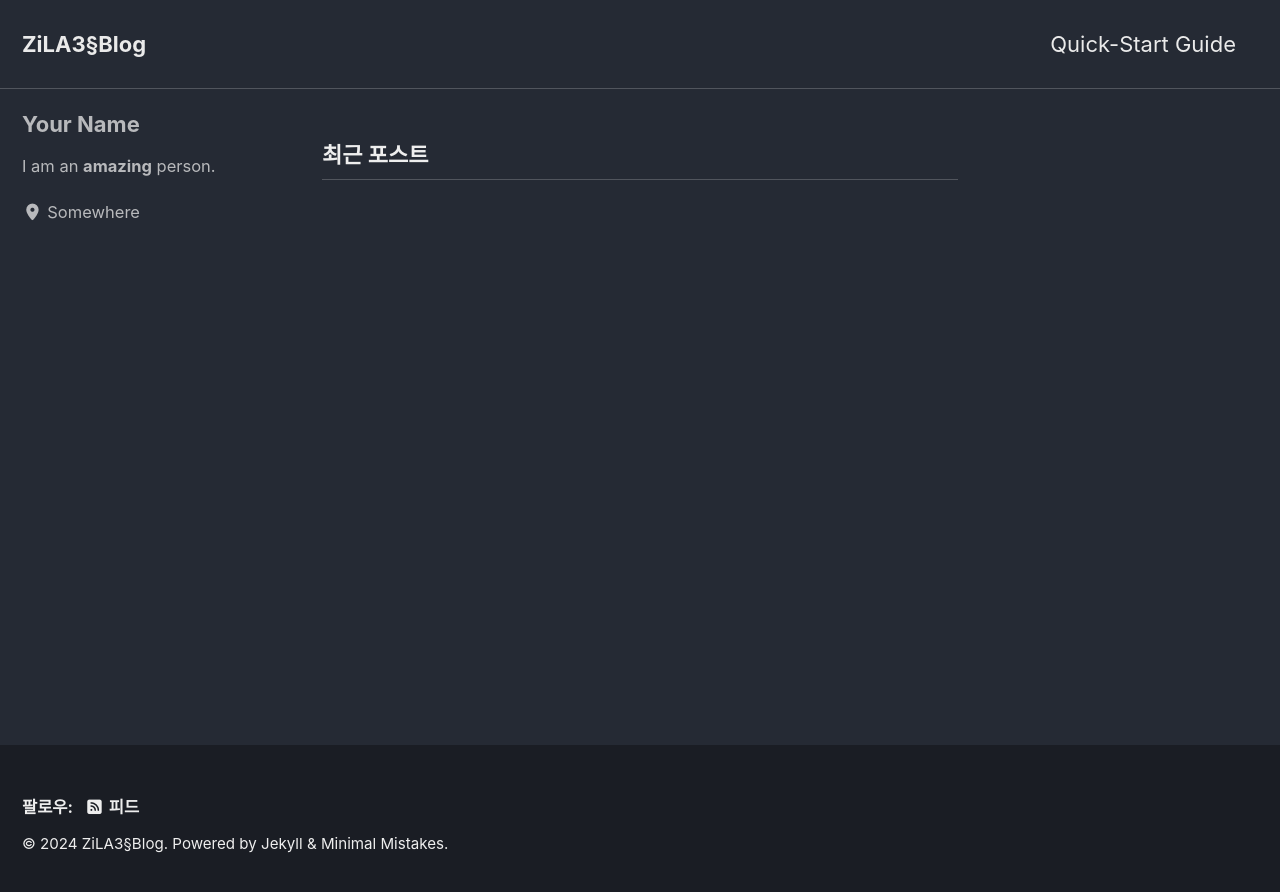
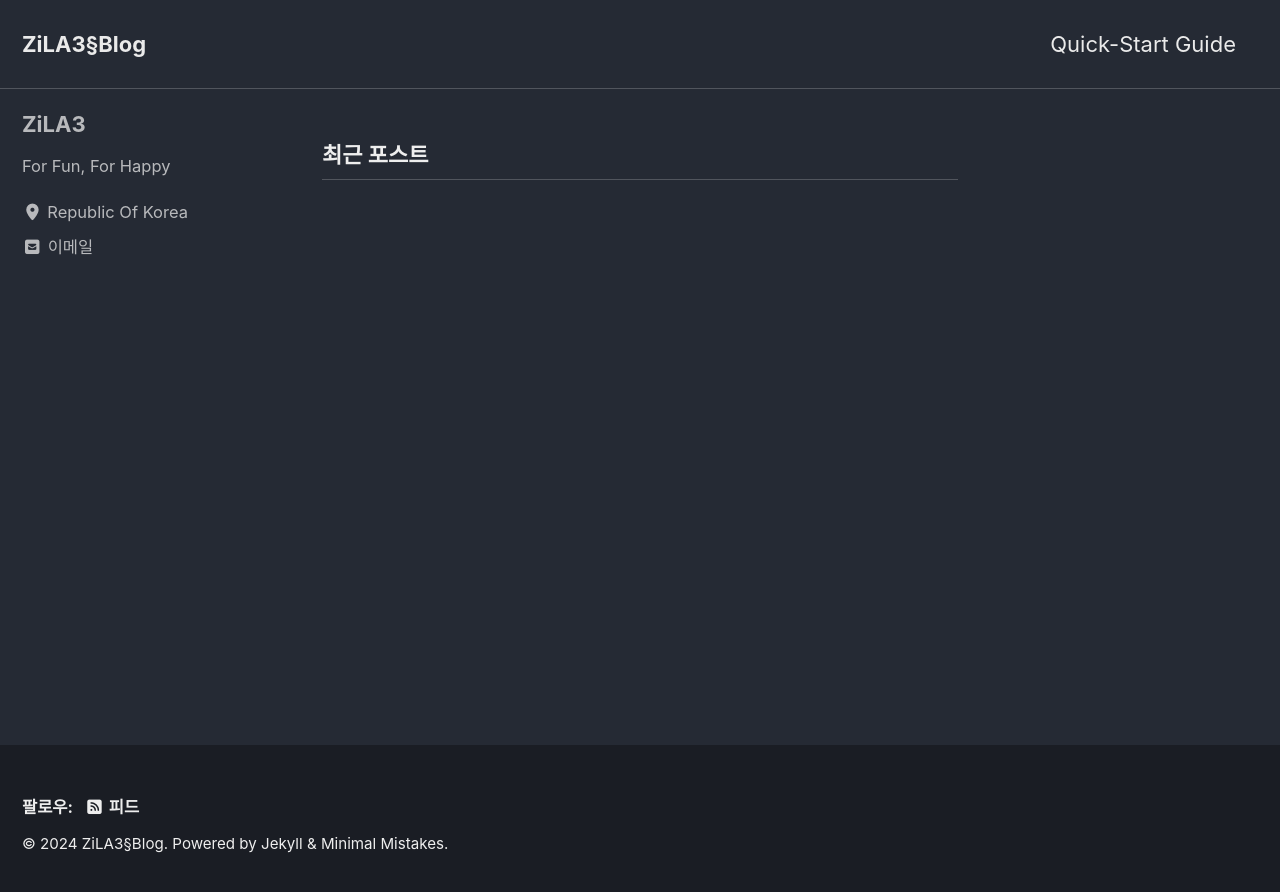
Before and after one commit to ZiLA3/ZiLA3.github.io, a Jekyll site: the page built from index.html, in a window 1280 px wide. Shown: the top 892 px of the page. Built offline with Jekyll 4.4.1, drawn with Linux system fonts in a browser that asks for light colours; cached includes are drawn as plain includes; the list of posts is cut into pages by our own code.

Commit message:
Update _config.yml

```diff
--- a/_config.yml
+++ b/_config.yml
@@ -113,11 +113,11 @@ analytics:
 
 # Site Author
 author:
-  name             : "Your Name"
+  name             : "ZiLA3"
   avatar           : # path of avatar image, e.g. "/assets/images/bio-photo.jpg"
-  bio              : "I am an **amazing** person."
-  location         : "Somewhere"
-  email            :
+  bio              : "For Fun, For Happy"
+  location         : "Republic Of Korea"
+  email            : "kms-0509@naver.com"
   links:
     - label: "Email"
       icon: "fas fa-fw fa-envelope-square"
```
